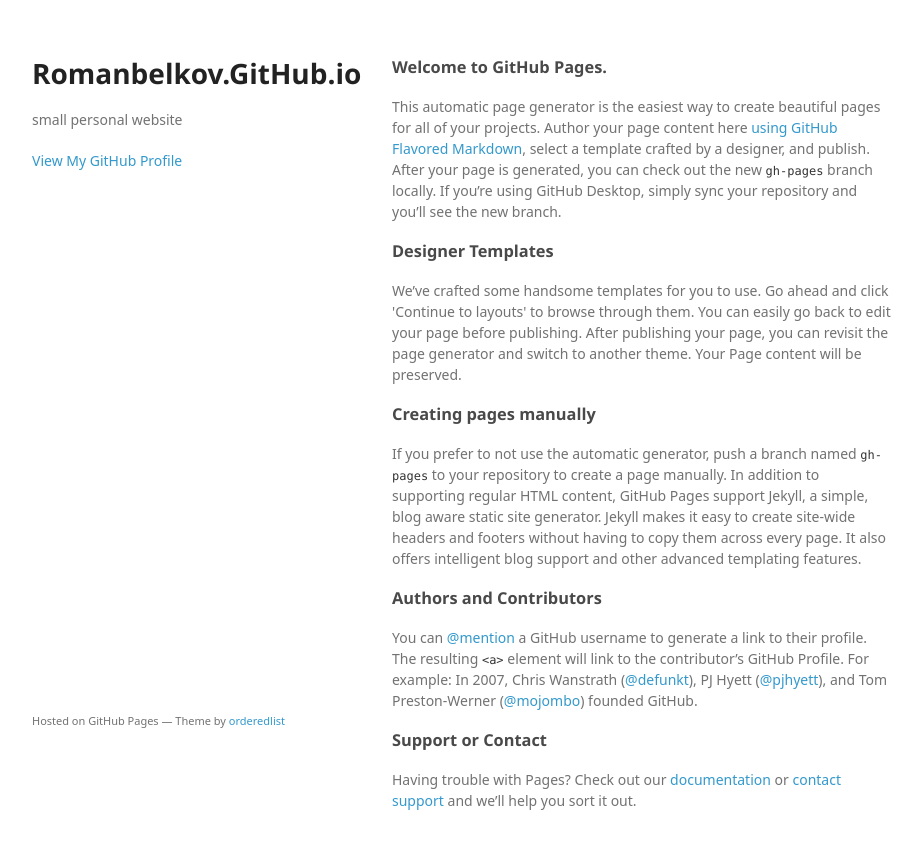
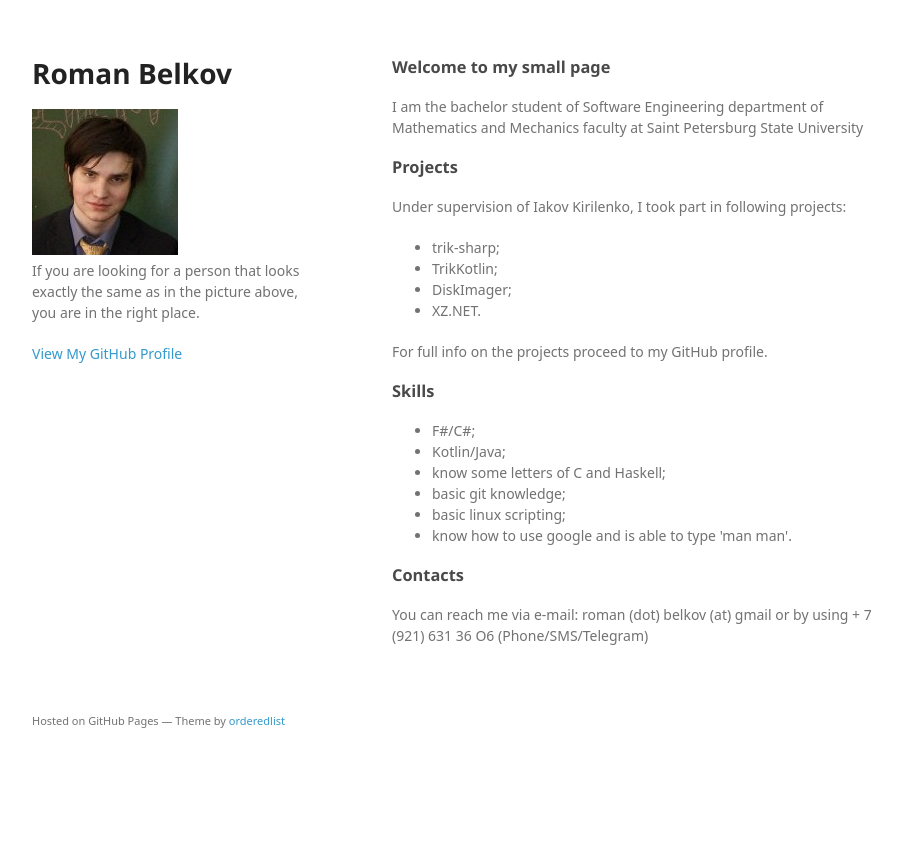
Before and after one commit to RomanBelkov/romanbelkov.github.io, a plain HTML site: page index.html in a window 1280 px wide. Shown: the whole page, without its empty margins (178-1100 px from the left). After the commit the page ends 800 px from the top, so only its background shows below. Drawn offline with Linux system fonts and the light colour scheme; a web font is replaced by a local one.

Commit message:
Initial version of page :godmode:

```diff
--- a/index.html
+++ b/index.html
@@ -3,7 +3,7 @@
 <head>
     <meta charset="utf-8">
     <meta http-equiv="X-UA-Compatible" content="chrome=1">
-    <title>Romanbelkov.GitHub.io by RomanBelkov</title>
+    <title>RomanBelkov on GitHub</title>
 
     <link rel="stylesheet" href="stylesheets/styles.css">
     <link rel="stylesheet" href="stylesheets/github-light.css">
@@ -15,38 +15,46 @@
 <body>
 <div class="wrapper">
     <header>
-        <h1>Romanbelkov.GitHub.io</h1>
-        <p>small personal website</p>
+        <h1>Roman Belkov</h1>
+        <img src="images/RB.jpg" alt="RB">
+        <p>If you are looking for a person that looks exactly the same as in the picture above, you are in the right place.</p>
 
 
         <p class="view"><a href="https://github.com/RomanBelkov">View My GitHub Profile</a></p>
 
     </header>
     <section>
-        <h3>
-<a id="welcome-to-github-pages" class="anchor" href="#welcome-to-github-pages" aria-hidden="true"><span aria-hidden="true" class="octicon octicon-link"></span></a>Welcome to GitHub Pages.</h3>
+        <h3><a id="welcome" class="anchor" href="#welcome" aria-hidden="true"><span aria-hidden="true" class="octicon octicon-link"></span></a>Welcome to my small page</h3>
 
-<p>This automatic page generator is the easiest way to create beautiful pages for all of your projects. Author your page content here <a href="https://guides.github.com/features/mastering-markdown/">using GitHub Flavored Markdown</a>, select a template crafted by a designer, and publish. After your page is generated, you can check out the new <code>gh-pages</code> branch locally. If you’re using GitHub Desktop, simply sync your repository and you’ll see the new branch.</p>
+        <p>I am the bachelor student of Software Engineering department of Mathematics and Mechanics faculty at Saint Petersburg State University</p>
 
-<h3>
-<a id="designer-templates" class="anchor" href="#designer-templates" aria-hidden="true"><span aria-hidden="true" class="octicon octicon-link"></span></a>Designer Templates</h3>
+        <h3><a id="projects" class="anchor" href="#projects" aria-hidden="true"><span aria-hidden="true" class="octicon octicon-link"></span></a>Projects</h3>
 
-<p>We’ve crafted some handsome templates for you to use. Go ahead and click 'Continue to layouts' to browse through them. You can easily go back to edit your page before publishing. After publishing your page, you can revisit the page generator and switch to another theme. Your Page content will be preserved.</p>
+        <p>Under supervision of Iakov Kirilenko, I took part in following projects:</p>
+        <ul>
+            <li>trik-sharp;</li>
+            <li>TrikKotlin;</li>
+            <li>DiskImager;</li>
+            <li>XZ.NET.</li>
+        </ul>
 
-<h3>
-<a id="creating-pages-manually" class="anchor" href="#creating-pages-manually" aria-hidden="true"><span aria-hidden="true" class="octicon octicon-link"></span></a>Creating pages manually</h3>
+        <p>For full info on the projects proceed to my GitHub profile.</p>
 
-<p>If you prefer to not use the automatic generator, push a branch named <code>gh-pages</code> to your repository to create a page manually. In addition to supporting regular HTML content, GitHub Pages support Jekyll, a simple, blog aware static site generator. Jekyll makes it easy to create site-wide headers and footers without having to copy them across every page. It also offers intelligent blog support and other advanced templating features.</p>
+        <h3><a id="skills" class="anchor" href="#skills" aria-hidden="true"><span aria-hidden="true" class="octicon octicon-link"></span></a>Skills</h3>
 
-<h3>
-<a id="authors-and-contributors" class="anchor" href="#authors-and-contributors" aria-hidden="true"><span aria-hidden="true" class="octicon octicon-link"></span></a>Authors and Contributors</h3>
+        <ul>
+            <li>F#/C#;</li>
+            <li>Kotlin/Java;</li>
+            <li>know some letters of C and Haskell;</li>
+            <li>basic git knowledge;</li>
+            <li>basic linux scripting;</li>
+            <li>know how to use google and is able to type 'man man'.</li>
+        </ul>
 
-<p>You can <a href="https://help.github.com/articles/basic-writing-and-formatting-syntax/#mentioning-users-and-teams" class="user-mention">@mention</a> a GitHub username to generate a link to their profile. The resulting <code>&lt;a&gt;</code> element will link to the contributor’s GitHub Profile. For example: In 2007, Chris Wanstrath (<a href="https://github.com/defunkt" class="user-mention">@defunkt</a>), PJ Hyett (<a href="https://github.com/pjhyett" class="user-mention">@pjhyett</a>), and Tom Preston-Werner (<a href="https://github.com/mojombo" class="user-mention">@mojombo</a>) founded GitHub.</p>
+        <h3><a id="contacts" class="anchor" href="#contacts" aria-hidden="true"><span aria-hidden="true" class="octicon octicon-link"></span></a>Contacts</h3>
 
-<h3>
-<a id="support-or-contact" class="anchor" href="#support-or-contact" aria-hidden="true"><span aria-hidden="true" class="octicon octicon-link"></span></a>Support or Contact</h3>
+        <p>You can reach me via e-mail: roman (dot) belkov (at) gmail or by using + 7 (921) 631 36 O6 (Phone/SMS/Telegram)</p>
 
-<p>Having trouble with Pages? Check out our <a href="https://help.github.com/pages">documentation</a> or <a href="https://github.com/contact">contact support</a> and we’ll help you sort it out.</p>
     </section>
     <footer>
         <p><small>Hosted on GitHub Pages &mdash; Theme by <a href="https://github.com/orderedlist">orderedlist</a></small></p>
```
Also changed, not shown: images/RB.jpg (added). Lines whose indentation alone changed are shown as unchanged.
